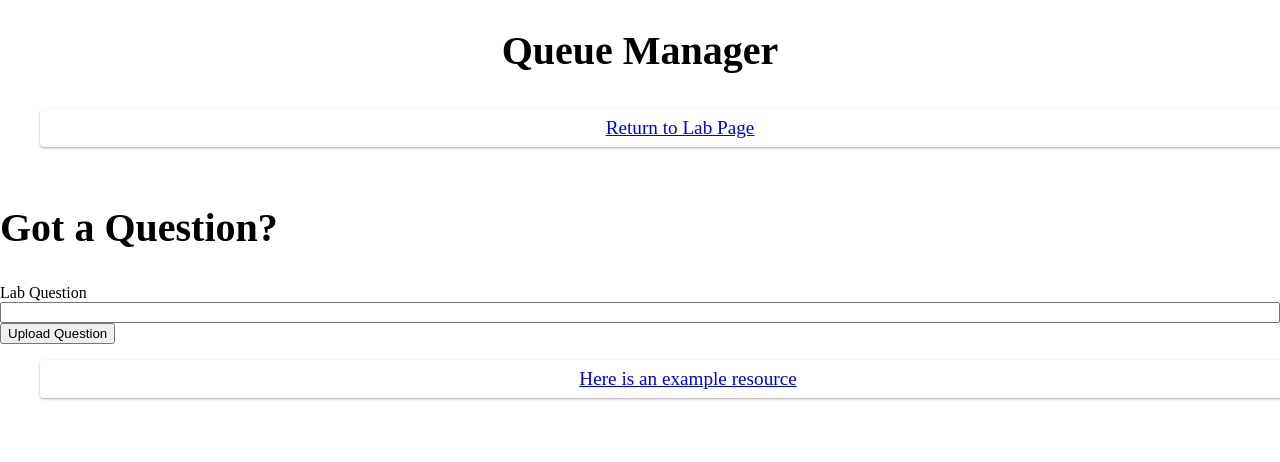
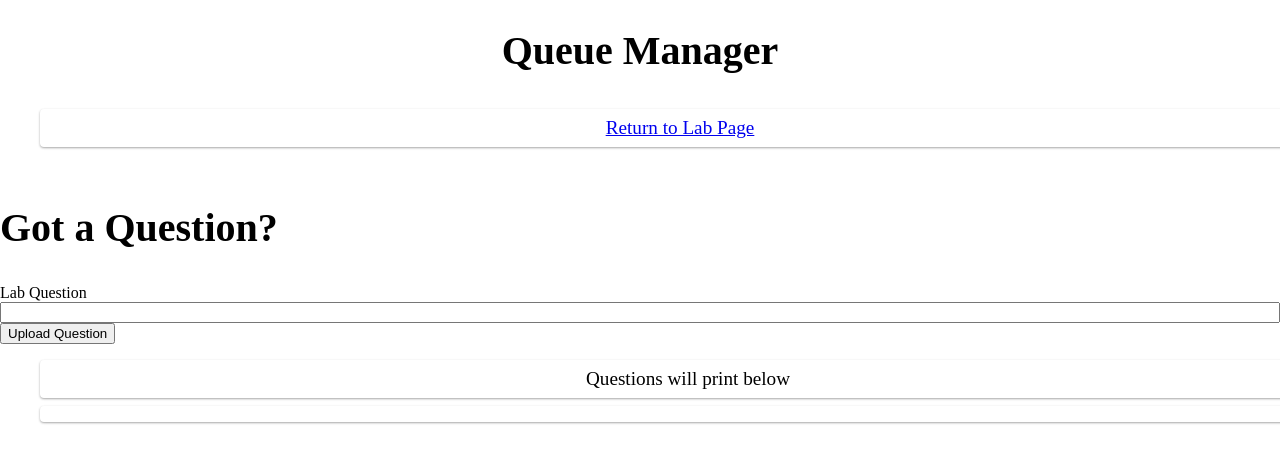
Before and after one commit to JamesGrom/QueueManager, a website: page static/htmlFiles/labq.html in a window 1280 px wide. Both pictures are taken after a click on the button "Upload Question". Shown: the top 462 px of the page. Drawn offline with Linux system fonts and the light colour scheme; no server answers.

Commit message:
finally got list to print

```diff
--- a/static/htmlFiles/labq.html
+++ b/static/htmlFiles/labq.html
@@ -32,8 +32,8 @@
 
         <section>
             <nav>
-                <ul id="Questions">
-                    <li> <a href='https://todoist.com/productivity-methods/pomodoro-technique'> Here is an example resource  </a> </li>
+                <ul id="labList">
+                    <li>  Questions will print below   </li>
                 </ul>
             </nav>
         </section>
--- a/static/javascriptFiles/labq.js
+++ b/static/javascriptFiles/labq.js
@@ -117,13 +117,15 @@ window.onload = () => {
 const QuestionButton = document.getElementById('QuestionButton');
 
 //function that puts question into the page
-function question(LabQs){
 
-  const labQs = document.getElementById('labQs');
+function question(labQs){
+
+  const List = document.getElementById('labList');
   let LabQuestion = document.createElement('li');
 
-  labQs.appendChild(LabQuestion);
   LabQuestion.innerText= labQs;
+  List.appendChild(LabQuestion);
+ // LabQuestion.innerText= labQs;
 
 }
 
@@ -131,11 +133,11 @@ var urlParams = new URLSearchParams(window.location.search);
 
 //button function, checks user's input, adds to database, and adds to page
 function handleQuestionButtonClicked(){
-  const LabQs = document.getElementById('labQs').value;
+  const labQs = document.getElementById('labQs').value;
   let LabNum = getLabNum();
 
   let QuestionObject = {
-  	question: LabQs,
+  	question: labQs,
     labNum: LabNum,
   }
 
@@ -143,7 +145,7 @@ function handleQuestionButtonClicked(){
         method: "POST",
         body: JSON.stringify(QuestionObject)
     })
-    .then(question(LabQs));
+    .then(question(labQs));
 }
 
 function getLabNum(){
```
